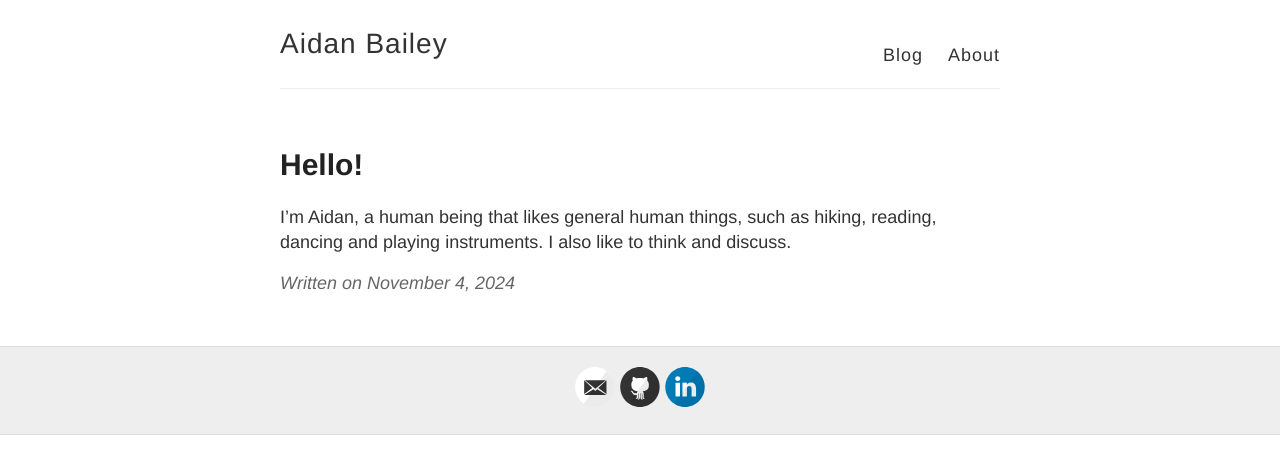
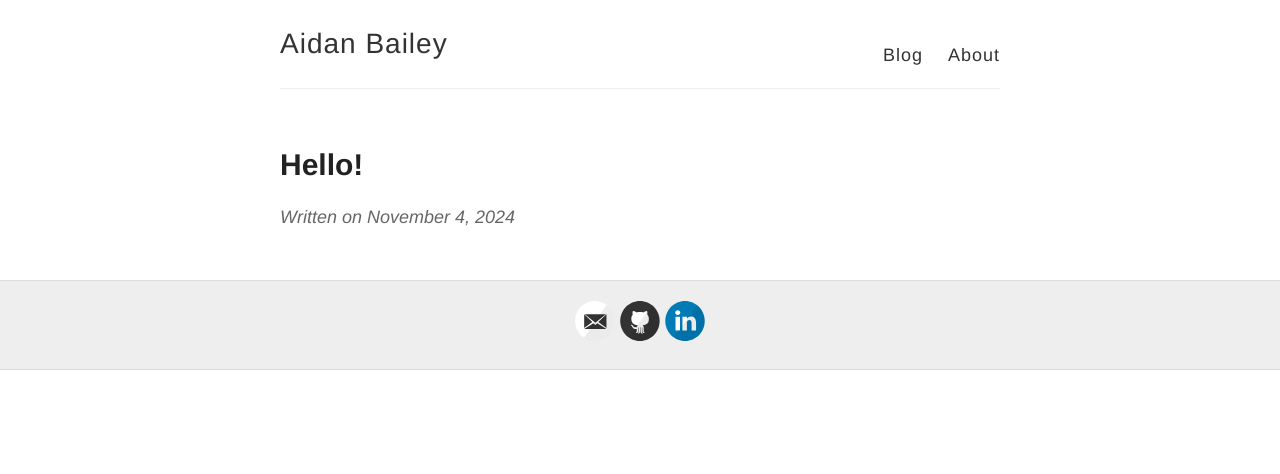
Before and after one commit to aidan-bailey/aidan-bailey.github.io, a Jekyll site: the page built from _posts/2024-11-4-Hello-World.md, in a window 1280 px wide. Shown: the top 474 px of the page. Built offline with Jekyll 4.4.1, drawn with Linux system fonts in a browser that asks for light colours.

Commit message:
Update Hello World post

```diff
--- a/_posts/2024-11-4-Hello-World.md
+++ b/_posts/2024-11-4-Hello-World.md
@@ -2,18 +2,3 @@
 layout: post
 title: Hello!
 ---
-
-I'm Aidan, a human being that
-likes general human things,
-such as hiking, reading, dancing and
-playing instruments.
-I also like to think and discuss.
-
-<!-- In fact, I like thinking and discussing so much that I am
-pursuing a Masters of Science at the University of Cape Town.
-I am specialising in Computer Science, an area I discovered my
-passion for as a young child playing Toy Story 2: Buzz Lightyear
-to the Rescue.
-
-Whether a life in academia is for me is still to be seen.
--->
```
